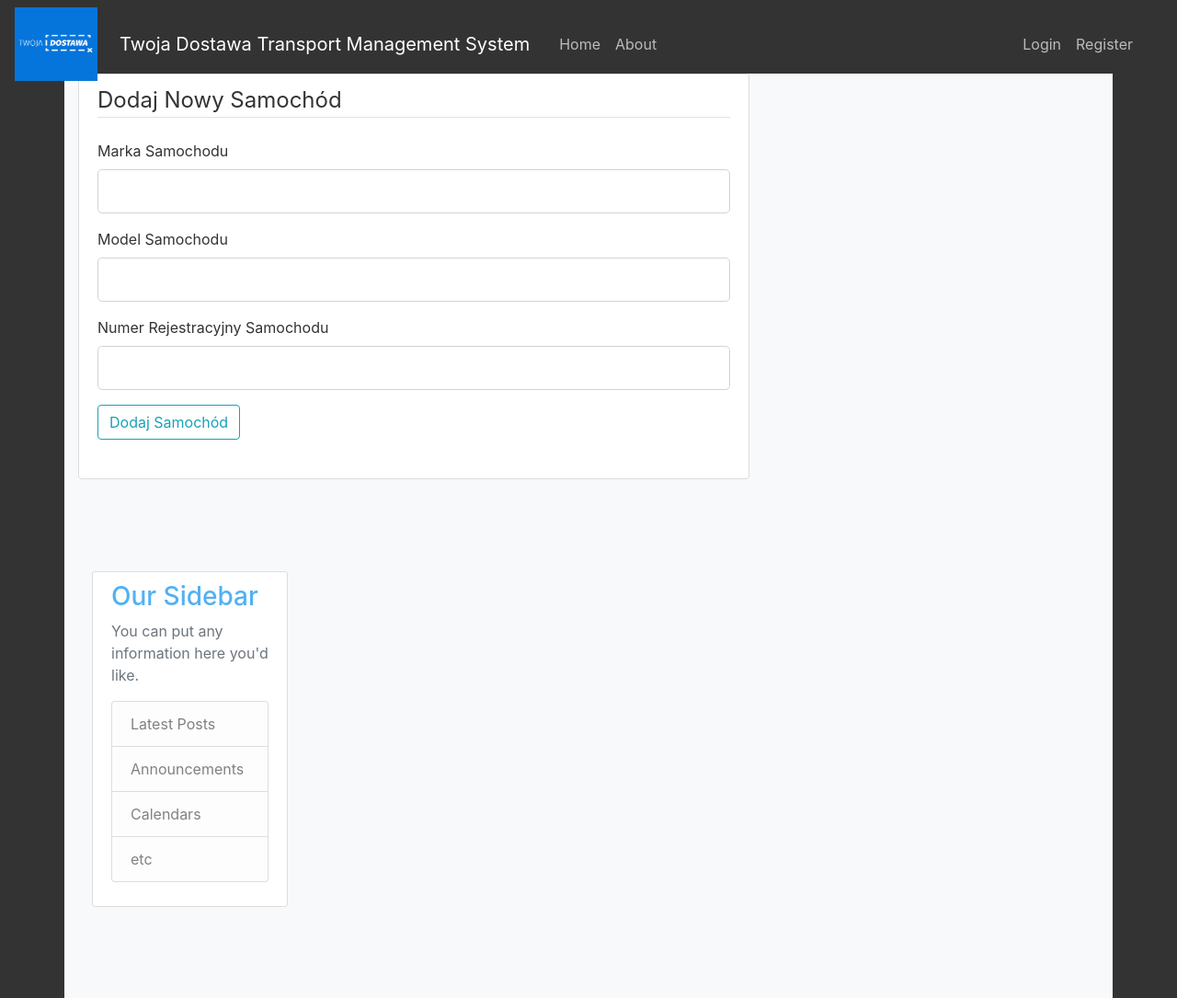
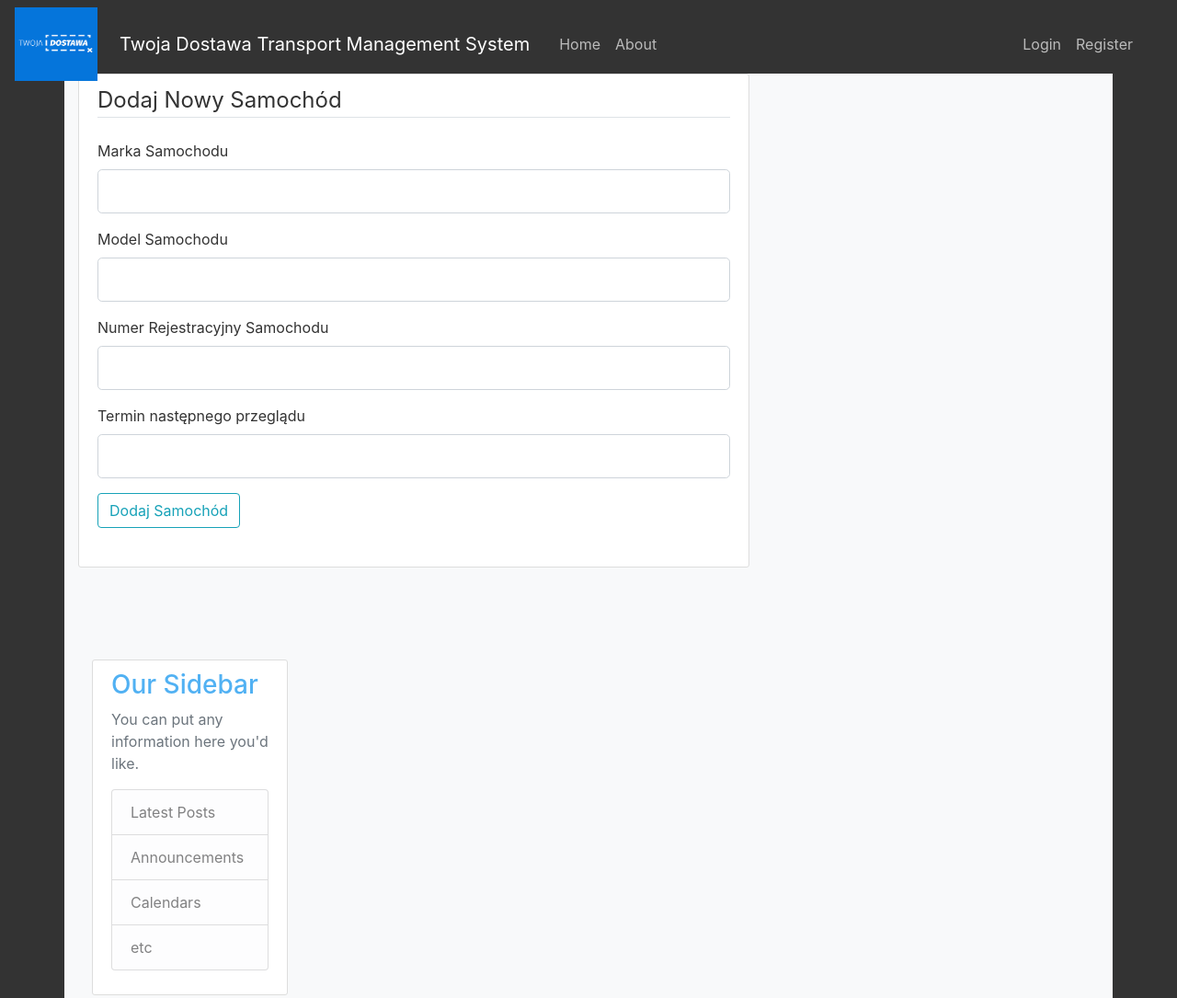
Before and after one commit to Introligator1998/TransportManagementSystem, a Flask app: page /addcar in a window 1280 px wide. Shown: the top 1085 px of the page at 92% size. Run offline with Flask 2, Linux system fonts and the light colour scheme; some libraries are stand-ins or nearby versions.

Commit message:
Dodanie możliwości wyboru daty nastepnego przelgadu w formularzu dodawania samochodu, wystylizowanie tabeli wystwietlania samochodow, zapis daty przegladu do bazy. Pozdro 600

```diff
--- a/TMA/forms.py
+++ b/TMA/forms.py
@@ -41,6 +41,7 @@ class AddCar(FlaskForm):
     marka = StringField('Marka Samochodu', validators = [DataRequired()])
     model = StringField('Model Samochodu', validators=[DataRequired()])
     rejestracja = StringField('Numer Rejestracyjny Samochodu', validators=[DataRequired()])
+    przeglad = StringField('Termin następnego przeglądu', validators=[DataRequired()])
     add = SubmitField('Dodaj Samochód')
 
 class AddOrder(FlaskForm):
--- a/TMA/models.py
+++ b/TMA/models.py
@@ -24,7 +24,7 @@ class Samochody(db.Model):
     marka = db.Column(db.String(50), nullable = False)
     model = db.Column(db.String(50), nullable = False)
     nr_rej = db.Column(db.String(12), nullable = False, unique = True)
-    data_przegladu = db.Column(db.Date, nullable = True)
+    data_przegladu = db.Column(db.String(25), nullable = True)
     db.relationship('ZleceniaSamochody', backref = 'zs')
 
 
--- a/TMA/routes.py
+++ b/TMA/routes.py
@@ -102,10 +102,10 @@ def logout():
 def add_car():
     form = AddCar()
     if form.validate_on_submit():
-        car = Samochody(marka = form.marka.data,model = form.model.data, nr_rej=form.rejestracja.data)
+        car = Samochody(marka = form.marka.data,model = form.model.data, nr_rej=form.rejestracja.data, data_przegladu = form.przeglad.data)
         db.session.add(car)
         db.session.commit()
-        flash('Zlecenie zostało dodane!', 'success')
+        flash('Samochód został dodany!', 'success')
         return redirect(url_for('login'))
     return render_template('addcar.html', form = form)
 '''
--- a/TMA/templates/addcar.html
+++ b/TMA/templates/addcar.html
@@ -1,7 +1,9 @@
 
 {% extends "layout.html" %}
 {% block content %}
-
+<link rel = "stylesheet" href ="../static/dtest/jquery.datetimepicker.min.css">
+<script src = "../static/dtest/jquery.js"></script>
+<script src = "../static/dtest/jquery.datetimepicker.full.js"></script>
 <div class="content-section">
         <form method="POST" action="">
             {{ form.hidden_tag() }}
@@ -46,6 +48,13 @@
                         {{ form.rejestracja(class="form-control form-control-lg") }}
                     {% endif %}
                 </div>
+                 <div class= "form-group">
+                     {{ form.przeglad.label(class="form-control-label") }}
+                     {{ form.przeglad(class="form-control form-control-lg") }}
+                 </div>
+                <script>
+                     $("#przeglad").datetimepicker();
+                </script>
                  <div class="form-group">
                 {{ form.add(class="btn btn-outline-info") }}
                 </div>
--- a/TMA/templates/addorder1.html
+++ b/TMA/templates/addorder1.html
@@ -75,7 +75,7 @@
 
                     {{ form.date_to.label(class="form-control-label") }}
                     {{ form.date_to(class="form-control form-control-lg") }}
-                    </div>
+                </div>
                     <script>
                         $("#date_to").datetimepicker();
                     </script>
--- a/TMA/templates/showorder.html
+++ b/TMA/templates/showorder.html
@@ -1,6 +1,6 @@
 {% extends "layout.html" %}
 {% block content %}
-<table id = "t01">
+<table class="table"">
     <tr>
     <th>Klient</th>
     <th>Telefon</th>
```
Also changed, not shown: TMA/twojanowa.db.
